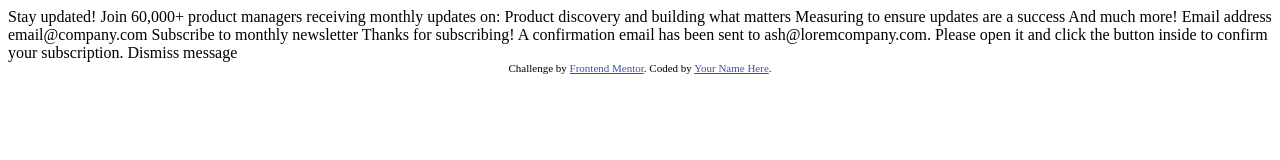
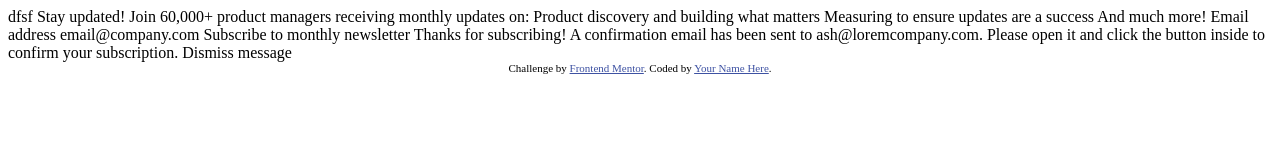
Before and after one commit to rahmabk/project-PFE, a plain HTML site: page newsletter-sign-up-with-success-message-main/index.html in a window 1280 px wide. Drawn offline with Linux system fonts and the light colour scheme.

Commit message:
modification

```diff
--- a/newsletter-sign-up-with-success-message-main/index.html
+++ b/newsletter-sign-up-with-success-message-main/index.html
@@ -17,7 +17,7 @@
 <body>
 
   <!-- Sign-up form start -->
-
+dfsf
   Stay updated!
 
   Join 60,000+ product managers receiving monthly updates on:
```
